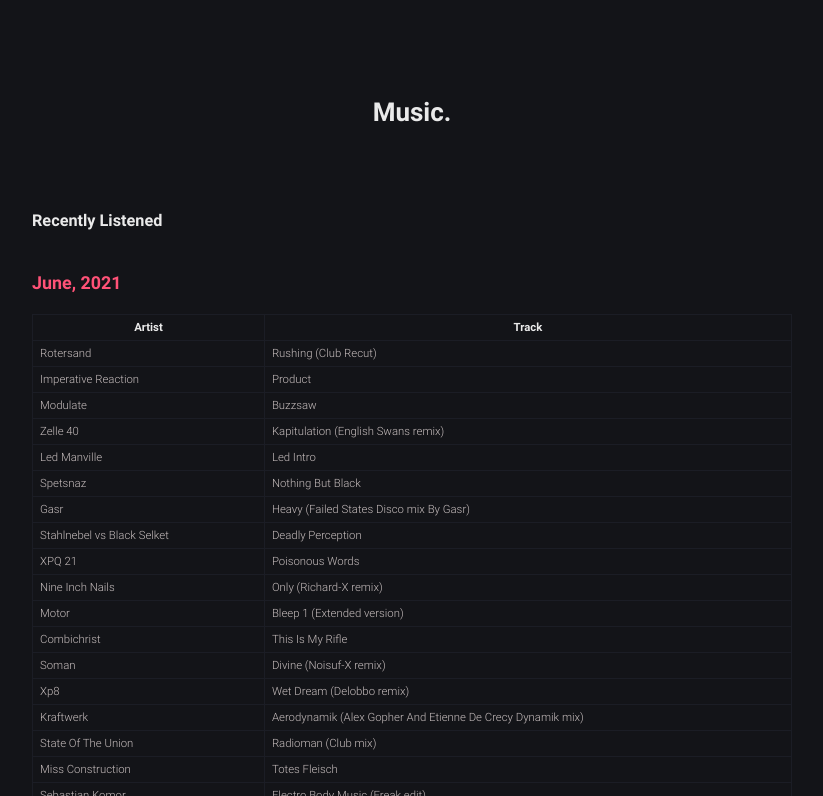
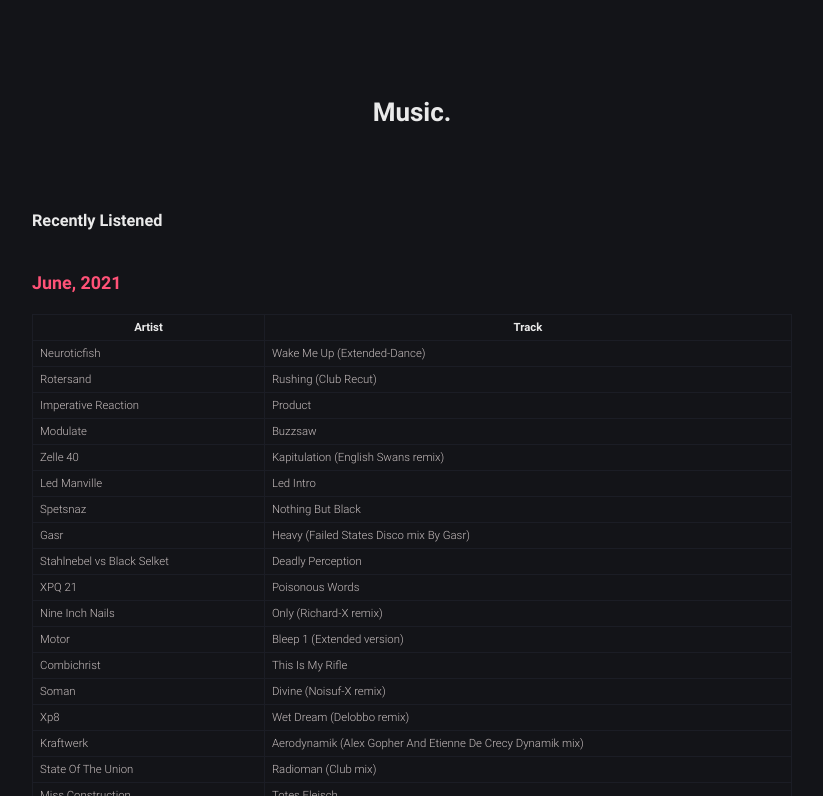
Before and after one commit to robert-marshall/xyz, a Jekyll site: the page built from music.md, in a window 1280 px wide and 900 px high, cut to the strip 104-900 px from the top of the window. Shown: the whole strip, without its empty margins (228-1051 px from the left). Built offline with Jekyll 4.4.1, drawn with Linux system fonts in a browser that asks for light colours.

Commit message:
Things went wrong...

```diff
--- a/music.md
+++ b/music.md
@@ -11,6 +11,7 @@
 
 | Artist | Track |
 |--------|-------|
+Neuroticfish | Wake Me Up (Extended-Dance)
 Rotersand | Rushing (Club Recut)
 Imperative Reaction | Product
 Modulate | Buzzsaw
```
